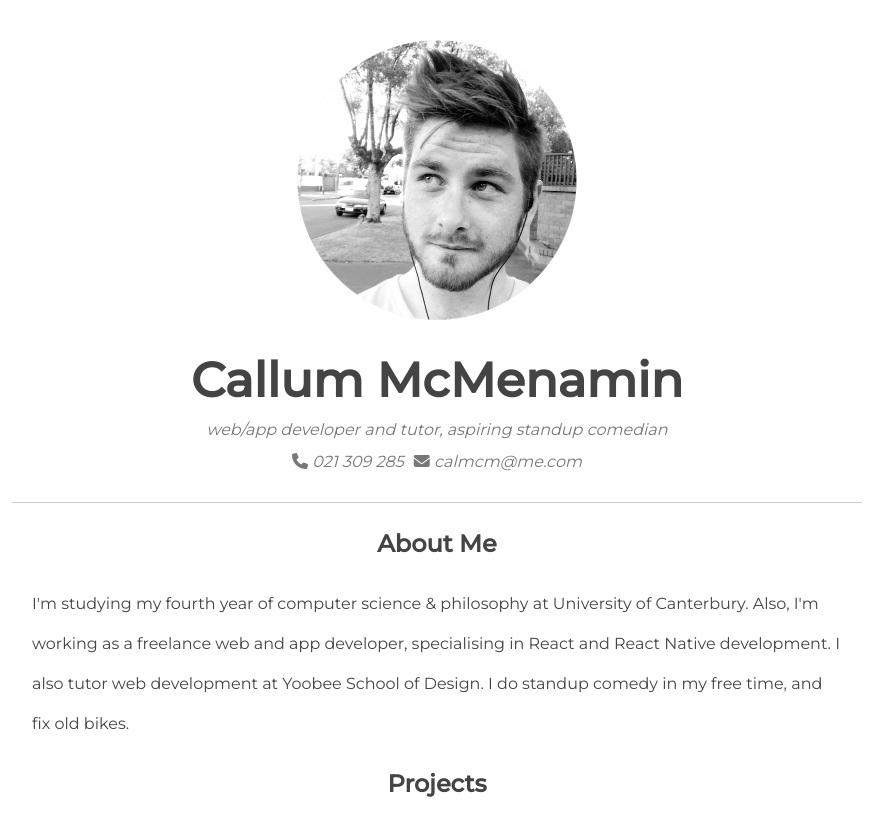
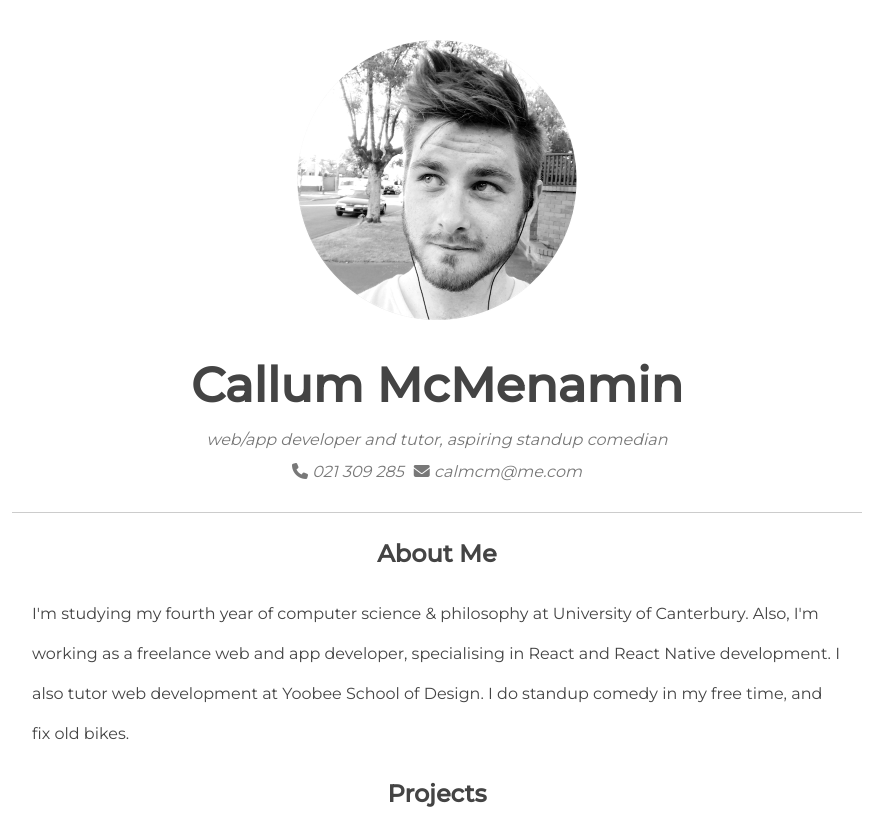
Before and after one commit to cmcmenamin/cmcmenamin.github.io, a plain HTML site: page index.html in a window 1280 px wide. Shown: the top 817 px of the page, without its empty margins (203-1073 px from the left). Drawn offline with Linux system fonts and the light colour scheme.

Commit message:
More line-height issues

```diff
--- a/style.css
+++ b/style.css
@@ -31,6 +31,7 @@ header {
 
 header h1 {
 	margin: 0;
+	line-height: 50px;
 }
 
 header a {
```
